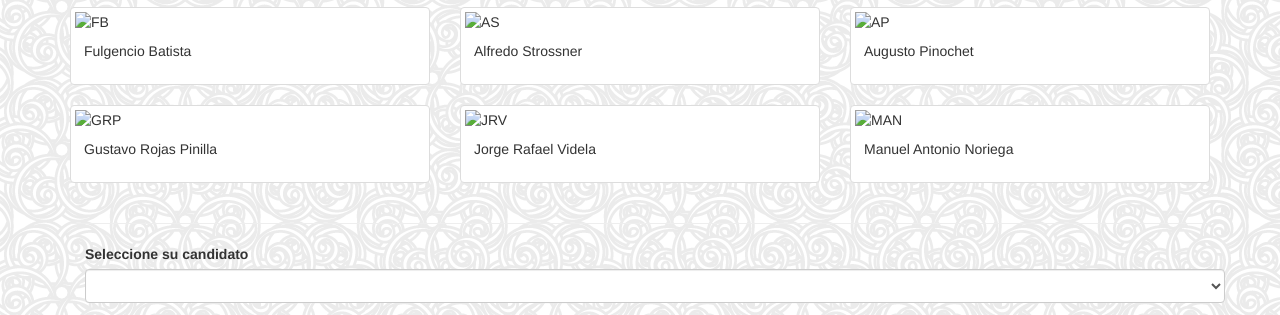
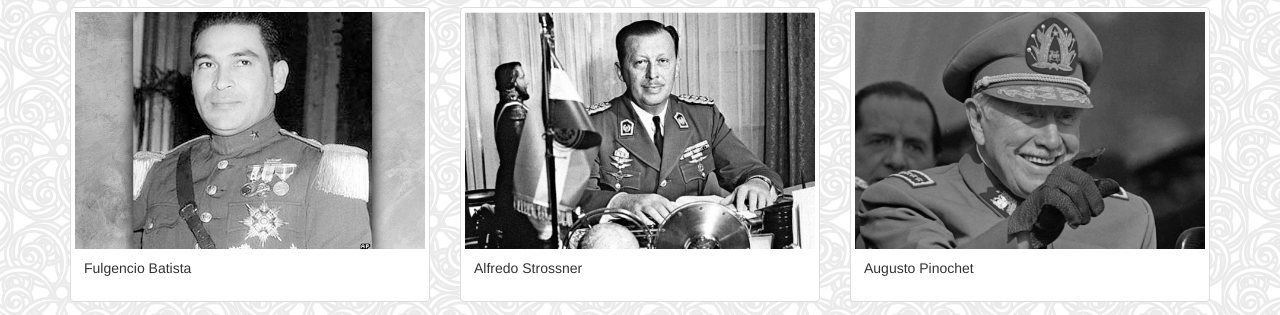
Before and after one commit to ac-marlon/VotacionesEthereum, a plain HTML site: page src/index.html in a window 1280 px wide. Shown: the part 458-773 px from the top of the page. Drawn offline with nearby package versions, Linux system fonts and the light colour scheme; no server answers; files whose address does not match are found by name.

Commit message:
Update index.html

```diff
--- a/src/index.html
+++ b/src/index.html
@@ -67,7 +67,7 @@
 	  <div class="row">
 		<div class="col-md-4 col-xs-6">
 		  <div class="thumbnail">
-			<img src="src/images/fb.png" alt="FB" style="width:100%">
+			<img src="images/fb.png" alt="FB" style="width:100%">
 			<div class="caption">
 			  <p>Fulgencio Batista</p>
 			</div>
@@ -75,7 +75,7 @@
 		</div>
 		<div class="col-md-4 col-xs-6">
 		  <div class="thumbnail">
-			<img src="VotacionesEthereum/src/images/as.jpg" alt="AS" style="width:100%">
+			<img src="images/as.jpg" alt="AS" style="width:100%">
 			<div class="caption">
 			  <p>Alfredo Strossner</p>
 			</div>
@@ -83,7 +83,7 @@
 		</div>
 		<div class="col-md-4 col-xs-6">
 		  <div class="thumbnail">
-			<img src="VotacionesEthereum/src/images/ap.jpg" alt="AP" style="width:100%">
+			<img src="images/ap.jpg" alt="AP" style="width:100%">
 			<div class="caption">
 			  <p>Augusto Pinochet</p>
 			</div>
@@ -91,7 +91,7 @@
 		</div>
 		<div class="col-md-4 col-xs-6">
 		  <div class="thumbnail">
-			<img src="VotacionesEthereum/src/images/grp.jpg" alt="GRP" style="width:100%">
+			<img src="images/grp.jpg" alt="GRP" style="width:100%">
 			<div class="caption">
 			  <p>Gustavo Rojas Pinilla</p>
 			</div>
@@ -99,7 +99,7 @@
 		</div>
 		<div class="col-md-4 col-xs-6">
 		  <div class="thumbnail">
-			<img src="VotacionesEthereum/src/images/jrv.jpg" alt="JRV" style="width:100%">
+			<img src="images/jrv.jpg" alt="JRV" style="width:100%">
 			<div class="caption">
 			  <p>Jorge Rafael Videla</p>
 			</div>
@@ -107,7 +107,7 @@
 		</div>
 		<div class="col-md-4 col-xs-6">
 		  <div class="thumbnail">
-			<img src="VotacionesEthereum/src/images/man.jpg" alt="MAN" style="width:100%">
+			<img src="images/man.jpg" alt="MAN" style="width:100%">
 			<div class="caption">
 			  <p>Manuel Antonio Noriega</p>
 			</div>
```
